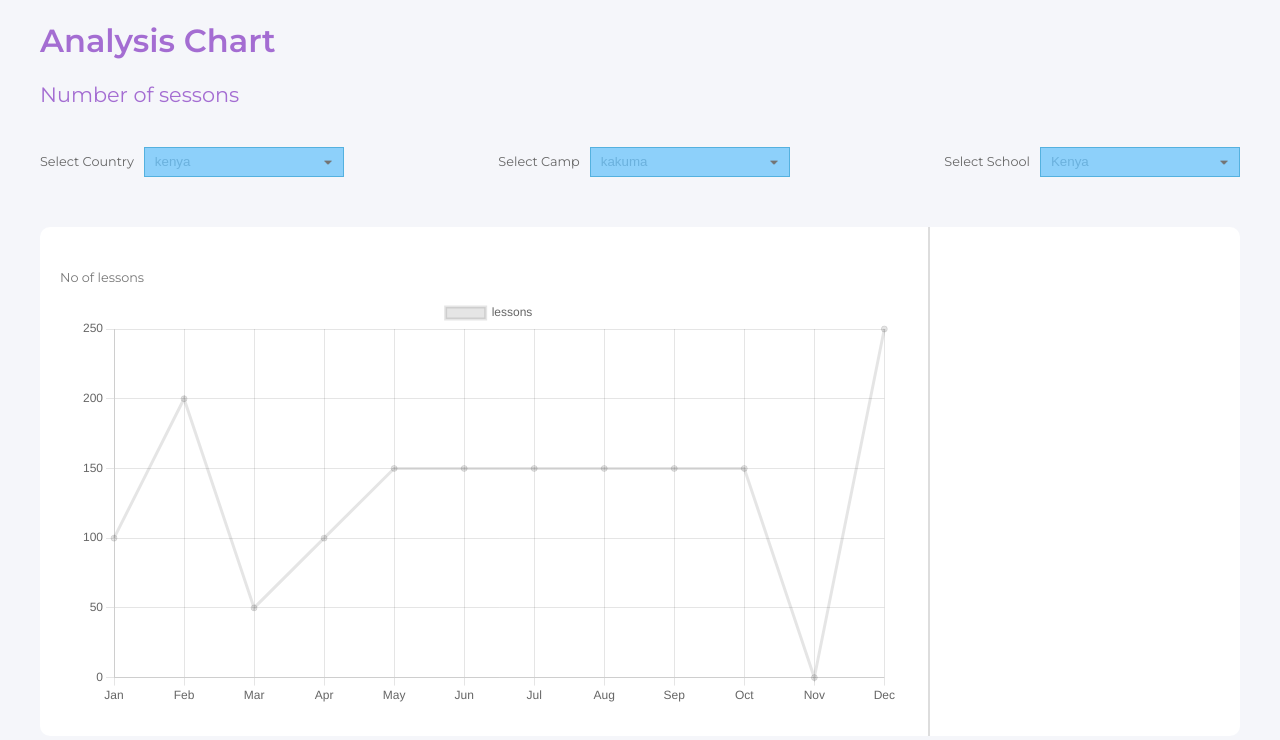
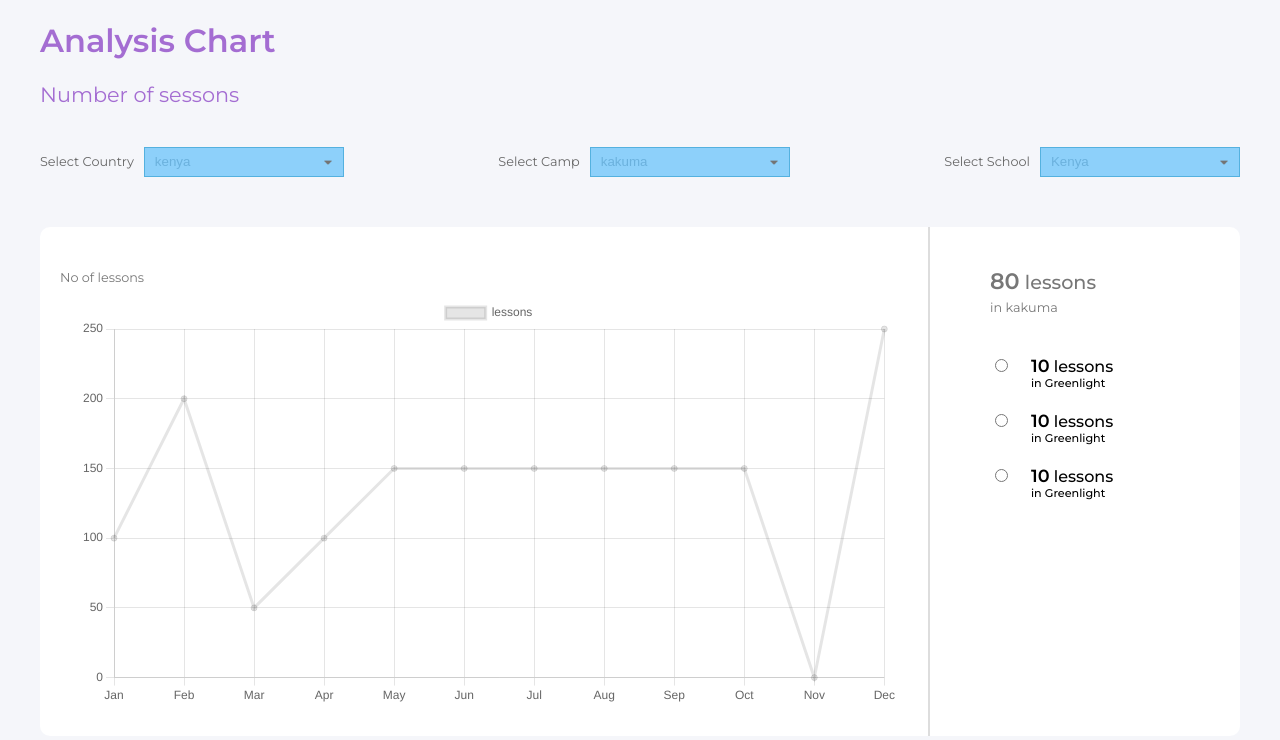
Before and after one commit to mwafy092/education-analysis-dashboard, a React (Create React App) app: page / in a window 1280 px wide. Shown: the top 740 px of the page. Built offline with nearby package versions, Linux system fonts and the light colour scheme.

Commit message:
add chart data column with mock data

```diff
--- a/src/components/ChartData.tsx
+++ b/src/components/ChartData.tsx
@@ -1,7 +1,45 @@
 import React, { FC } from 'react';
-
+import '../styles/chart-data.css';
 const ChartData: FC = () => {
-    return <div className='chart__data__container'></div>;
+    return (
+        <div className='chart__data__container'>
+            <div className='total__schools__data'>
+                <h2>
+                    <span className='total__lessons__num'>80</span> lessons
+                </h2>
+                <p>in kakuma</p>
+            </div>
+            <div className='schools__data__container'>
+                <div className='school__data'>
+                    <input type='radio' />
+                    <div className='school__info'>
+                        <h3>
+                            <span className='lesson__num'>10</span> lessons
+                        </h3>
+                        <p>in Greenlight</p>
+                    </div>
+                </div>
+                <div className='school__data'>
+                    <input type='radio' />
+                    <div className='school__info'>
+                        <h3>
+                            <span className='lesson__num'>10</span> lessons
+                        </h3>
+                        <p>in Greenlight</p>
+                    </div>
+                </div>
+                <div className='school__data'>
+                    <input type='radio' />
+                    <div className='school__info'>
+                        <h3>
+                            <span className='lesson__num'>10</span> lessons
+                        </h3>
+                        <p>in Greenlight</p>
+                    </div>
+                </div>
+            </div>
+        </div>
+    );
 };
 
 export { ChartData };
--- a/src/index.css
+++ b/src/index.css
@@ -1,4 +1,4 @@
-@import url('https://fonts.googleapis.com/css2?family=Montserrat:wght@400;600&display=swap');
+@import url('https://fonts.googleapis.com/css2?family=Montserrat:wght@400;500;600&display=swap');
 body {
     margin: 0;
     font-family: 'Montserrat', sans-serif;
--- /dev/null
+++ b/src/styles/chart-data.css
@@ -0,0 +1,66 @@
+.chart__data__container {
+    display: flex;
+    flex-direction: column;
+    justify-content: flex-start;
+    align-items: flex-start;
+    padding: 40px 60px;
+}
+.total__schools__data {
+    display: flex;
+    flex-direction: column;
+    gap: 5px;
+}
+
+.total__schools__data h2 {
+    margin: 0;
+    color: #777;
+    font-size: 1.2rem;
+    font-weight: 500;
+}
+.total__schools__data p {
+    margin: 0;
+    color: #777;
+    font-size: 0.8rem;
+}
+
+.schools__data__container {
+    margin: 40px 0;
+    display: flex;
+    justify-content: center;
+    flex-direction: column;
+    align-items: center;
+    gap: 20px;
+}
+
+.school__data {
+    display: flex;
+    justify-content: center;
+    align-items: baseline;
+    gap: 20px;
+}
+
+.school__info {
+    display: flex;
+    flex-direction: column;
+}
+
+.school__info h3 {
+    margin: 0;
+    font-weight: 500;
+    font-size: 1rem;
+}
+.school__info p {
+    margin: 0;
+    font-size: 0.7rem;
+    font-weight: 500;
+}
+
+.lesson__num {
+    font-weight: 600;
+    font-size: 1.1rem;
+}
+
+.total__lessons__num {
+    font-weight: 600;
+    font-size: 1.4rem;
+}
```
